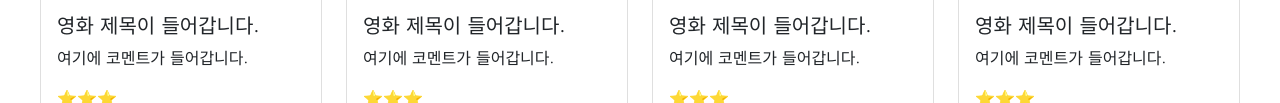
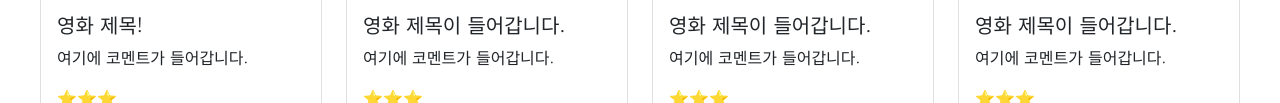
Before and after one commit to mse1215/SCC1W, a plain HTML site: page index.html in a window 1280 px wide. Shown: the part 734-837 px from the top of the page. Drawn offline with nearby package versions, Linux system fonts and the light colour scheme.

Commit message:
Update index.html

```diff
--- a/index.html
+++ b/index.html
@@ -93,7 +93,7 @@
               <div class="card">
                 <img src="https://movie-phinf.pstatic.net/20210728_221/1627440327667GyoYj_JPEG/movie_image.jpg" class="card-img-top" alt="...">
                 <div class="card-body">
-                  <h5 class="card-title">영화 제목이 들어갑니다.<div class=""></div></h5>
+                  <h5 class="card-title">영화 제목!<div class=""></div></h5>
                   <p class="card-text">여기에 코멘트가 들어갑니다.</p>
                   <p>⭐⭐⭐</p>
                   <p clas="mycomment">나의 의견</p>
```
